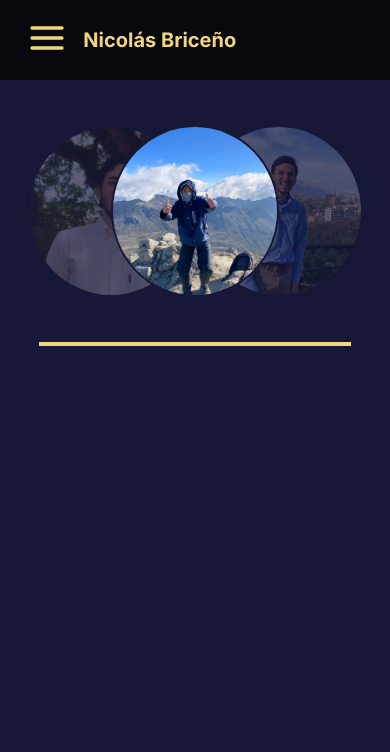
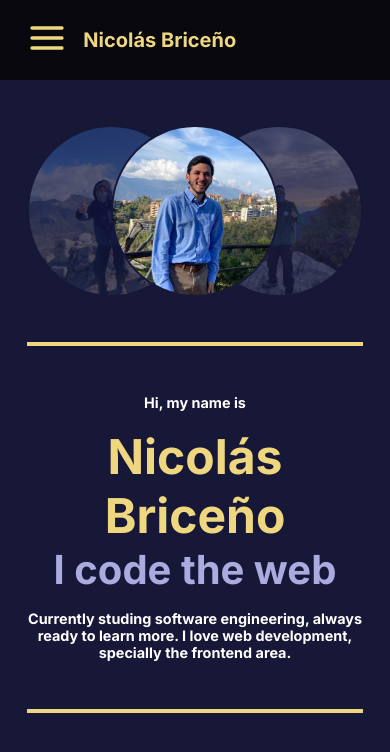
Before and after one commit to nicoabb/PortfolioPage, a React (Vite) app in the folder PortfolioPage/: page / in a window 390 px wide. Shown: the top 752 px of the page. Built offline with nearby package versions, Linux system fonts and the light colour scheme.

Commit message:
Intro Text ready, with styling too

```diff
--- a/PortfolioPage/src/App.css
+++ b/PortfolioPage/src/App.css
@@ -12,10 +12,10 @@
     --primary-color-300: #08080e;
     --primary-color-200: #171738;
     --primary-color-100: #62628e;
+    --primary-color-000: #ababdf;
     --secondary-color: #efd780;
     --secondary-color-h: #bfac66; /* hover */
     --secondary-color-a: #8f814c; /* active */
-    --burger-color: #ababdf;
     --neutral-color: #fff;
 
     /* TEXTO */
--- a/PortfolioPage/src/Components/LandPage/Carousel.module.css
+++ b/PortfolioPage/src/Components/LandPage/Carousel.module.css
@@ -5,7 +5,7 @@
 .container .line {
     grid-column: 1;
     border: 2px solid var(--secondary-color);
-    width: 80%;
+    width: 86%;
     max-width: 1080px;
     justify-self: end;
     margin: auto;
--- a/PortfolioPage/src/Components/LandPage/IntroText.jsx
+++ b/PortfolioPage/src/Components/LandPage/IntroText.jsx
@@ -1,7 +1,15 @@
 import styles from "./IntroText.module.css";
 
-const IntroText = () => {
-    return <div></div>;
+const IntroText = (props) => {
+    return (
+        <section className={styles.intro}>
+            <p>{props.hi}</p>
+            <h1>Nicolás Briceño</h1>
+            <h2>{props.code}</h2>
+            <p>{props.currently}</p>
+            <div className={styles.line}></div>
+        </section>
+    );
 };
 
 export default IntroText;
--- a/PortfolioPage/src/Components/LandPage/IntroText.module.css
+++ b/PortfolioPage/src/Components/LandPage/IntroText.module.css
@@ -0,0 +1,78 @@
+.intro {
+    width: 86%;
+    max-width: 1080px;
+    margin: auto;
+}
+.intro .line {
+    grid-column: 1;
+    border: 2px solid var(--secondary-color);
+    width: 100%;
+    max-width: 1080px;
+    justify-self: end;
+    margin: auto;
+    order: 7;
+}
+.intro h1 {
+    color: var(--secondary-color);
+}
+.intro h2 {
+    color: var(--primary-color-000);
+}
+.intro p {
+    font-weight: bold;
+    color: var(--neutral-color);
+}
+.intro p:first-of-type {
+    margin: 3rem 0 1rem;
+}
+.intro p:last-of-type {
+    margin: 1rem 0 3rem;
+}
+
+@media screen and (min-width: 1080px) {
+    .intro h1 {
+        font-size: 4.7rem;
+    }
+    .intro h2 {
+        font-size: 4rem;
+    }
+    .intro p {
+        font-size: 1rem;
+    }
+}
+@media screen and (max-width: 1079px) {
+    .intro h1 {
+        font-size: 4.5rem;
+    }
+    .intro h2 {
+        font-size: 3.8rem;
+    }
+    .intro p {
+        font-size: 1rem;
+    }
+}
+@media screen and (max-width: 720px) {
+    .intro h1 {
+        font-size: 9vw;
+    }
+    .intro h2 {
+        font-size: 8.5vw;
+    }
+    .intro p {
+        font-size: 0.9rem;
+    }
+}
+@media screen and (max-width: 480px) {
+    .intro {
+        display: flex;
+        flex-direction: column;
+        justify-content: center;
+        text-align: center;
+    }
+    .intro h1 {
+        font-size: 3rem;
+    }
+    .intro h2 {
+        font-size: 2.5rem;
+    }
+}
--- a/PortfolioPage/src/Components/NavBar/Navbar.module.css
+++ b/PortfolioPage/src/Components/NavBar/Navbar.module.css
@@ -85,11 +85,11 @@
 
 /* BURGER MENU COLORS IN NAVBAR */
 .burger a {
-    color: var(--burger-color)
+    color: var(--primary-color-300)
 }
 
 .burger button {
-    background-color: var(--burger-color);
+    background-color: var(--primary-color-300);
 }
 
 /* RESPONSIVE DESIGN */
--- a/PortfolioPage/src/Pages/LandPage.jsx
+++ b/PortfolioPage/src/Pages/LandPage.jsx
@@ -6,7 +6,11 @@ const LandPage = () => {
     return (
         <div>
             <Carousel />
-            <IntroText />
+            <IntroText
+                hi="Hi, my name is"
+                code="I code the web"
+                currently="Currently studing software engineering, always ready to learn more. I love web development, specially the frontend area."
+            />
             <ProjectsPrev />
         </div>
     );
```
